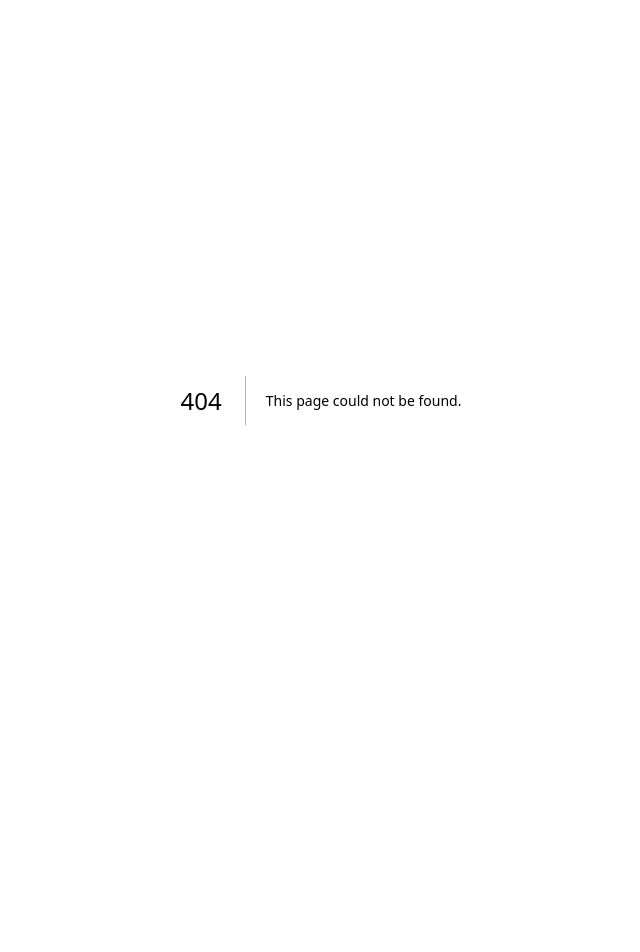
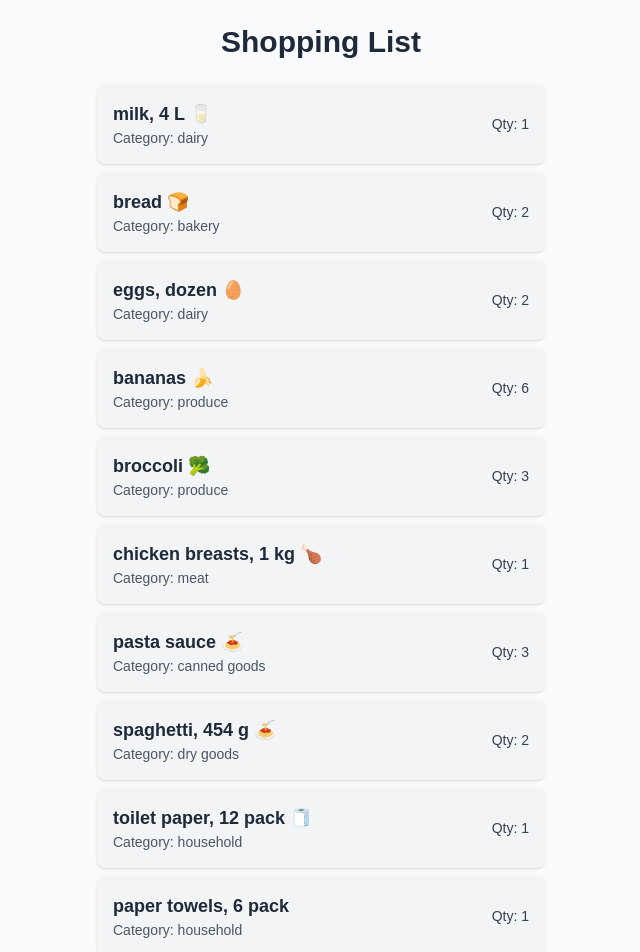
Before and after one commit to Hardeyemi30/cprg306-assignments, a Next.js app: page /week-3 in a window 1280 px wide. Before the commit this address had no page. Shown: the top 952 px of the page, without its empty margins (319-959 px from the left). Before the commit the page ends 800 px from the top, so only its background shows below. Built offline with nearby package versions, Linux system fonts and the light colour scheme.

Commit message:
Assignment3

```diff
--- a/app/page.js
+++ b/app/page.js
@@ -2,7 +2,11 @@
 
 export default function Home() {
   return (
-          <><p className="">CPRG 306: Web Development 2 - Assignments</p>
-      <Link href="week-2">Go to week-2</Link></>
+      <>
+      <p className="">CPRG 306: Web Development 2 - Assignments</p>
+      <Link href="week-2" className="mr-5">Go to week-2</Link>
+
+      <Link href="week-3">Go to week-3</Link>
+      </>
   );
 }
--- /dev/null
+++ b/app/week-3/GroceryItem.js
@@ -0,0 +1,13 @@
+export default function Item({name, quantity, category}) {
+  return (
+    <li className="flex justify-between items-center bg-gray-100 p-4 rounded-lg shadow-sm mb-2">
+      <div>
+        <p className="text-lg font-semibold text-gray-800">{name}</p>
+        <p className="text-sm text-gray-600">Category: {category}</p>
+      </div>
+      <span className="text-sm font-medium text-gray-700">
+        Qty: {quantity}
+      </span>
+    </li>
+  );
+};
--- /dev/null
+++ b/app/week-3/GroceryItemList.js
@@ -0,0 +1,93 @@
+import Item from "./GroceryItem";
+
+export default function GroceryList() {
+ const item1 = {
+  name: "milk, 4 L 🥛",
+  quantity: 1,
+  category: "dairy",
+};
+
+const item2 = {
+  name: "bread 🍞",
+  quantity: 2,
+  category: "bakery",
+};
+
+const item3 = {
+  name: "eggs, dozen 🥚",
+  quantity: 2,
+  category: "dairy",
+};
+
+const item4 = {
+  name: "bananas 🍌",
+  quantity: 6,
+  category: "produce",
+};
+
+const item5 = {
+  name: "broccoli 🥦",
+  quantity: 3,
+  category: "produce",
+};
+
+const item6 = {
+  name: "chicken breasts, 1 kg 🍗",
+  quantity: 1,
+  category: "meat",
+};
+
+const item7 = {
+  name: "pasta sauce 🍝",
+  quantity: 3,
+  category: "canned goods",
+};
+
+const item8 = {
+  name: "spaghetti, 454 g 🍝",
+  quantity: 2,
+  category: "dry goods",
+};
+
+const item9 = {
+  name: "toilet paper, 12 pack 🧻",
+  quantity: 1,
+  category: "household",
+};
+
+const item10 = {
+  name: "paper towels, 6 pack",
+  quantity: 1,
+  category: "household",
+};
+
+const item11 = {
+  name: "dish soap 🍽️",
+  quantity: 1,
+  category: "household",
+};
+
+const item12 = {
+  name: "hand soap 🧼",
+  quantity: 4,
+  category: "household",
+};
+
+
+   return (
+    <ul className="max-w-md mx-auto mt-6">
+      <Item {...item1} />
+      <Item {...item2} />
+      <Item {...item3} />
+      <Item {...item4} />
+      <Item {...item5} />
+      <Item {...item6} />
+      <Item {...item7} />
+      <Item {...item8} />
+      <Item {...item9} />
+      <Item {...item10} />
+      <Item {...item11} />
+      <Item {...item12} />
+    </ul>
+  );
+};
--- /dev/null
+++ b/app/week-3/page.js
@@ -0,0 +1,13 @@
+import GroceryItemList from "./GroceryItemList";
+
+export default function Page() {
+  return (
+    <main className="min-h-screen bg-gray-50 p-6">
+      <h1 className="text-3xl font-bold text-center text-gray-800 mb-6">
+        Shopping List
+      </h1>
+
+      <GroceryItemList />
+    </main>
+  );
+}
```
